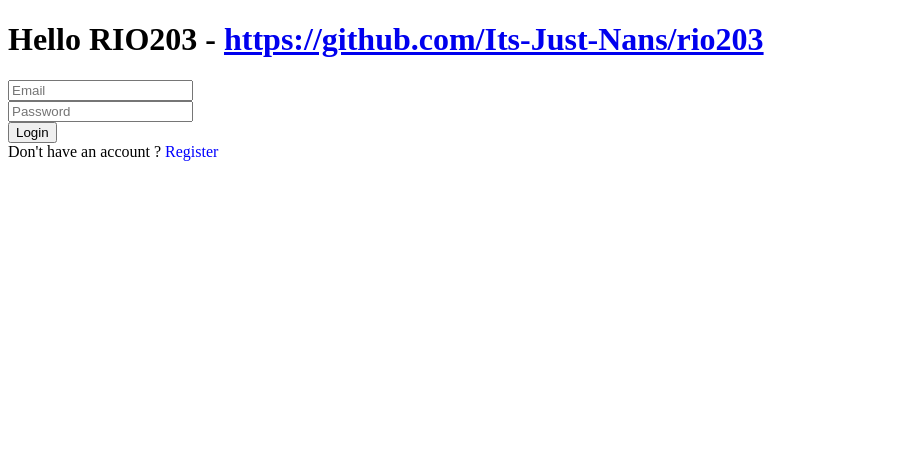
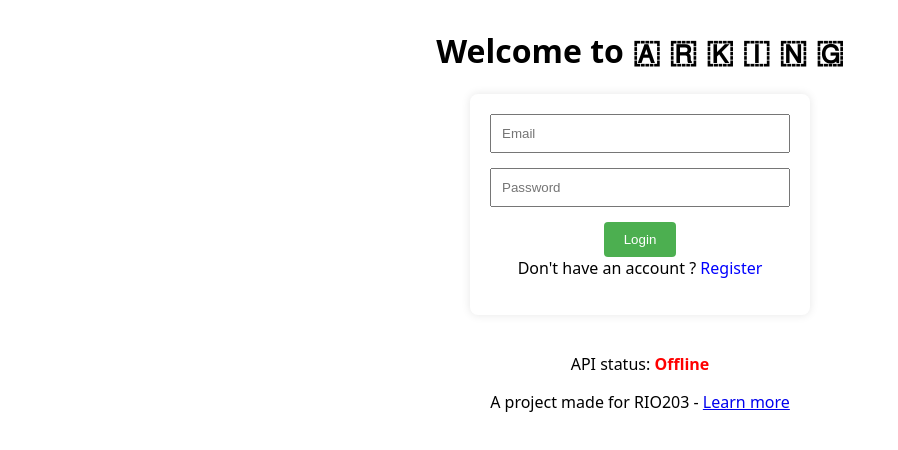
Before and after one commit to Its-Just-Nans/rio203, a Svelte app: page / in a window 1280 px wide. Shown: the top 450 px of the page, without its empty margins (0-898 px from the left). Built offline with nearby package versions, Linux system fonts and the light colour scheme; no server answers.

Commit message:
feat: add some routing

```diff
--- a/package.json
+++ b/package.json
@@ -17,6 +17,7 @@
         "drizzle-kit": "^0.20.9",
         "svelte": "^4.2.8",
         "svelte-check": "^3.6.2",
+        "svelte-routing": "^2.11.0",
         "tslib": "^2.6.2",
         "tsx": "^3.12.2",
         "typescript": "^5.2.2",
--- a/src/App.svelte
+++ b/src/App.svelte
@@ -2,22 +2,53 @@
     import Login from "./lib/Login/Login.svelte";
     import Account from "./lib/Account/Account.svelte";
     import Admin from "./lib/Admin/Admin.svelte";
-    import { user } from "./lib/stores";
+    import Home from "./lib/Home.svelte";
+    import About from "./lib/About.svelte";
+    import { Router, Link, Route } from "svelte-routing";
     import { onMount } from "svelte";
-
+    import { myFetch } from "./lib/utils";
+    import { user, APP_NAME } from "./lib/stores";
+    import { checkLogin } from "./lib/Login/login";
+    import Redirect from "./lib/Redirect.svelte";
+    let isOnline: null | boolean = null;
+    onMount(() => {
+        checkLogin();
+        myFetch("")
+            .then((data) => {
+                if (data) {
+                    isOnline = true;
+                }
+            })
+            .catch(() => {
+                isOnline = false;
+            });
+    });
 </script>
 
-<h1>
-    Hello RIO203 -
-    <a href="https://github.com/Its-Just-Nans/rio203">https://github.com/Its-Just-Nans/rio203</a>
-</h1>
+<Router>
+    <div class="header">
+        <h1>Welcome to {APP_NAME}</h1>
+    </div>
+    <div>
+        <Route path="/account" component={Account} />
+        <Route path="/admin">
+            {#if $user}
+                {#if $user.isAdmin}
+                    <Admin />
+                {:else}
+                    <Redirect to="/" />
+                {/if}
+            {/if}
+        </Route>
+        <Route path="/about" component={About} />
+        <Route path="/"><Home /></Route>
+    </div>
+</Router>
 
-{#if $user}
-    {#if $user.isAdmin}
-        <Admin />
-    {:else}
-        <Account />
-    {/if}
-{:else}
-    <Login />
-{/if}
+<style>
+    .header {
+        font-family: system-ui;
+        display: flex;
+        justify-content: center;
+    }
+</style>
--- /dev/null
+++ b/src/lib/About.svelte
@@ -0,0 +1,43 @@
+<script>
+    import { APP_NAME } from "./stores";
+</script>
+
+<div>
+    <p>
+        <a href="https://github.com/Its-Just-Nans/rio203" target="_blank">https://github.com/Its-Just-Nans/rio203</a> - web
+        server
+    </p>
+    <p>
+        <a href="https://github.com/Its-Just-Nans/rio203-image-detection" target="_blank"
+            >https://github.com/Its-Just-Nans/rio203-image-detection</a
+        > - License plate detection (on Raspberry Pi)
+    </p>
+    <p>
+        <a href="https://github.com/katheleligaf/rio203-sensors" target="_blank"
+            >https://github.com/katheleligaf/rio203-sensors</a
+        > - Sensors (ESP32, Rasperry Pico W)
+    </p>
+    <!-- <p>
+        <a href="https://tinyurl.com/rio203">https://tinyurl.com/rio203</a> - Link to project
+    </p> -->
+
+    <div>
+        <br />
+        <br />
+        <br />
+        <br />
+        <br />
+        <br />
+        <p>
+            {APP_NAME} is a project that simulates a smart parking lot. It was made for the RIO203 course at Télécom Paris
+        </p>
+    </div>
+</div>
+
+<style>
+    div {
+        margin: auto;
+        text-align: center;
+        width: 50%;
+    }
+</style>
--- a/src/lib/Admin/Admin.svelte
+++ b/src/lib/Admin/Admin.svelte
@@ -5,9 +5,9 @@
     import Placable from "../Placable/Placable.svelte";
     import { user } from "../stores";
     import { places } from "./adminStore";
-
     import { myFetch, webSocketURL } from "../utils";
     import { logout } from "../Login/login";
+    import { navigate } from "svelte-routing";
     onMount(() => {
         const socket = new WebSocket(webSocketURL);
         socket.addEventListener("message", function (event) {
@@ -26,9 +26,12 @@
     let msgs = [];
 </script>
 
+{#if $user}
     <button
         on:click={() => {
-        logout();
+            logout().then(() => {
+                navigate("/", { replace: true });
+            });
         }}>Logout</button
     >
 
@@ -48,6 +51,7 @@
     >
 
     <Parking />
+{/if}
 
 <style>
     .logger {
--- /dev/null
+++ b/src/lib/Home.svelte
@@ -0,0 +1,79 @@
+<script lang="ts">
+    import Login from "./Login/Login.svelte";
+    import Account from "./Account/Account.svelte";
+    import Admin from "./Admin/Admin.svelte";
+    import { user } from "./stores";
+    import { onMount } from "svelte";
+    import { myFetch } from "./utils";
+    import { navigate } from "svelte-routing";
+    import { Router, Link, Route } from "svelte-routing";
+
+    let isOnline: null | boolean = null;
+    onMount(() => {
+        myFetch("")
+            .then((data) => {
+                if (data) {
+                    isOnline = true;
+                }
+            })
+            .catch(() => {
+                isOnline = false;
+            });
+    });
+    user.subscribe((value) => {
+        if (value) {
+            if (value.isAdmin) {
+                navigate("/admin", { replace: true });
+            } else {
+                navigate("/account", { replace: true });
+            }
+        }
+    });
+</script>
+
+<div>
+    <div class="login">
+        <Login />
+    </div>
+</div>
+<div class="footer">
+    <div>
+        <br />
+        <div class="status">
+            <p>
+                <span> API status: </span>
+                {#if isOnline === true}
+                    <span class="online"> Online </span>
+                {:else if isOnline === false}
+                    <span class="offline"> Offline </span>
+                {:else}
+                    <span> Loading... </span>
+                {/if}
+            </p>
+        </div>
+        A project made for RIO203 - <Link to="/about">Learn more</Link>
+    </div>
+</div>
+
+<style>
+    .status {
+        text-align: center;
+    }
+    .online {
+        color: green;
+        font-weight: bold;
+    }
+    .offline {
+        color: red;
+        font-weight: bold;
+    }
+    .footer {
+        display: flex;
+        justify-content: center;
+    }
+    .login {
+        display: flex;
+        margin: 0 auto;
+        justify-content: center;
+    }
+</style>
--- a/src/lib/Login/Login.svelte
+++ b/src/lib/Login/Login.svelte
@@ -8,14 +8,11 @@
     let password = "";
     let plaque = "";
     let isLogin = true;
-    onMount(() => {
-        checkLogin();
-    });
     let msg = "";
     $: typeof isLogin === "boolean" && (msg = "");
 </script>
 
-<div>
+<div class="login-container">
     <form>
         <input type="text" bind:value={username} placeholder="Email" autocomplete="email" />
         <br />
@@ -41,7 +38,7 @@
         <button
             on:click={() => {
                 register(username, password, plaque).then((data) => {
-                    msg = handleErrors(data, ()=>{
+                    msg = handleErrors(data, () => {
                         isLogin = true;
                     });
                 });
@@ -73,15 +70,43 @@
             >
         </div>
     {/if}
-    <p class="error">{msg} </p>
+    <p class="error">{msg}</p>
 </div>
 
 <style>
-    .error{
+    .error {
         color: red;
     }
     .blue {
         color: blue;
         cursor: pointer;
     }
+    .login-container {
+        background-color: #fff;
+        border-radius: 8px;
+        box-shadow: 0 0 10px rgba(0, 0, 0, 0.1);
+        padding: 20px;
+        width: 300px;
+        text-align: center;
+    }
+
+    .login-container h2 {
+        margin-bottom: 20px;
+    }
+
+    .login-container input {
+        width: 100%;
+        padding: 10px;
+        margin-bottom: 15px;
+        box-sizing: border-box;
+    }
+
+    .login-container button {
+        background-color: #4caf50;
+        color: #fff;
+        padding: 10px 20px;
+        border: none;
+        border-radius: 4px;
+        cursor: pointer;
+    }
 </style>
--- a/src/lib/Login/login.ts
+++ b/src/lib/Login/login.ts
@@ -27,7 +27,7 @@
 
 export const logout = () => {
     return myFetch("/logout", "POST").then(() => {
+        localStorage.removeItem(LOGIN_KEY);
         user.set(null);
-        localStorage.removeItem(LOGIN_KEY);
     });
 };
--- /dev/null
+++ b/src/lib/Redirect.svelte
@@ -0,0 +1,6 @@
+<script>
+    import { navigate } from "svelte-routing";
+    export let to = "/";
+    console.log("redirecting to", to);
+    navigate(to, { replace: true });
+</script>
--- a/src/lib/stores.ts
+++ b/src/lib/stores.ts
@@ -2,3 +2,5 @@
 
 export const user = writable(null);
 export const settings = writable({ allowMove: true });
+
+export const APP_NAME = "🇦 🇷 🇰 🇮 🇳 🇬";
--- a/src/main.ts
+++ b/src/main.ts
@@ -1,4 +1,5 @@
 import App from "./App.svelte";
+import "./style.css";
 
 const appElement = document.getElementById("app");
 
--- /dev/null
+++ b/src/style.css
@@ -0,0 +1,3 @@
+body {
+    font-family: system-ui;
+}
```
Also changed, not shown: 1 other file (tests, documents, lock files or other folders). Lines whose indentation alone changed are shown as unchanged.
